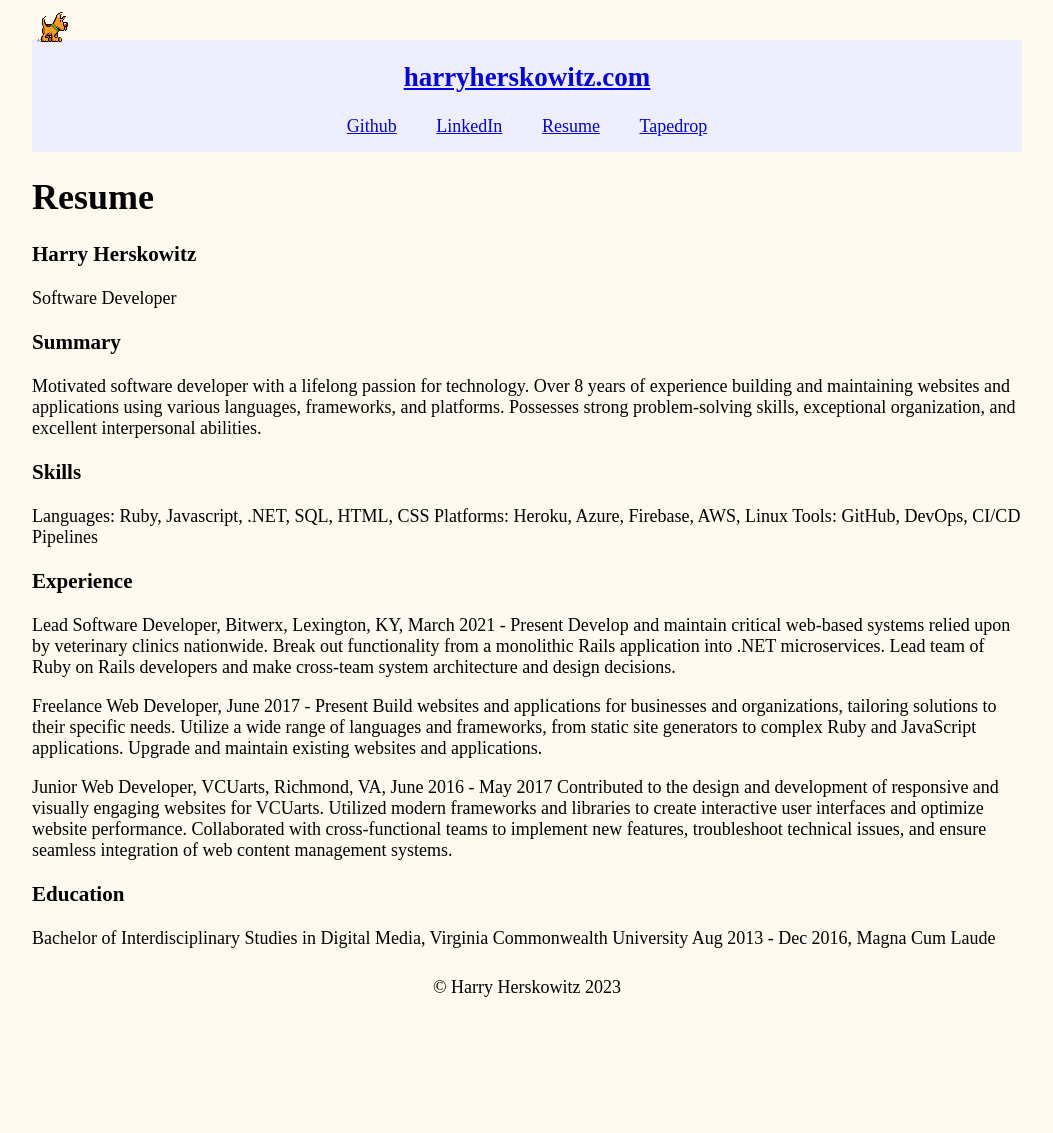
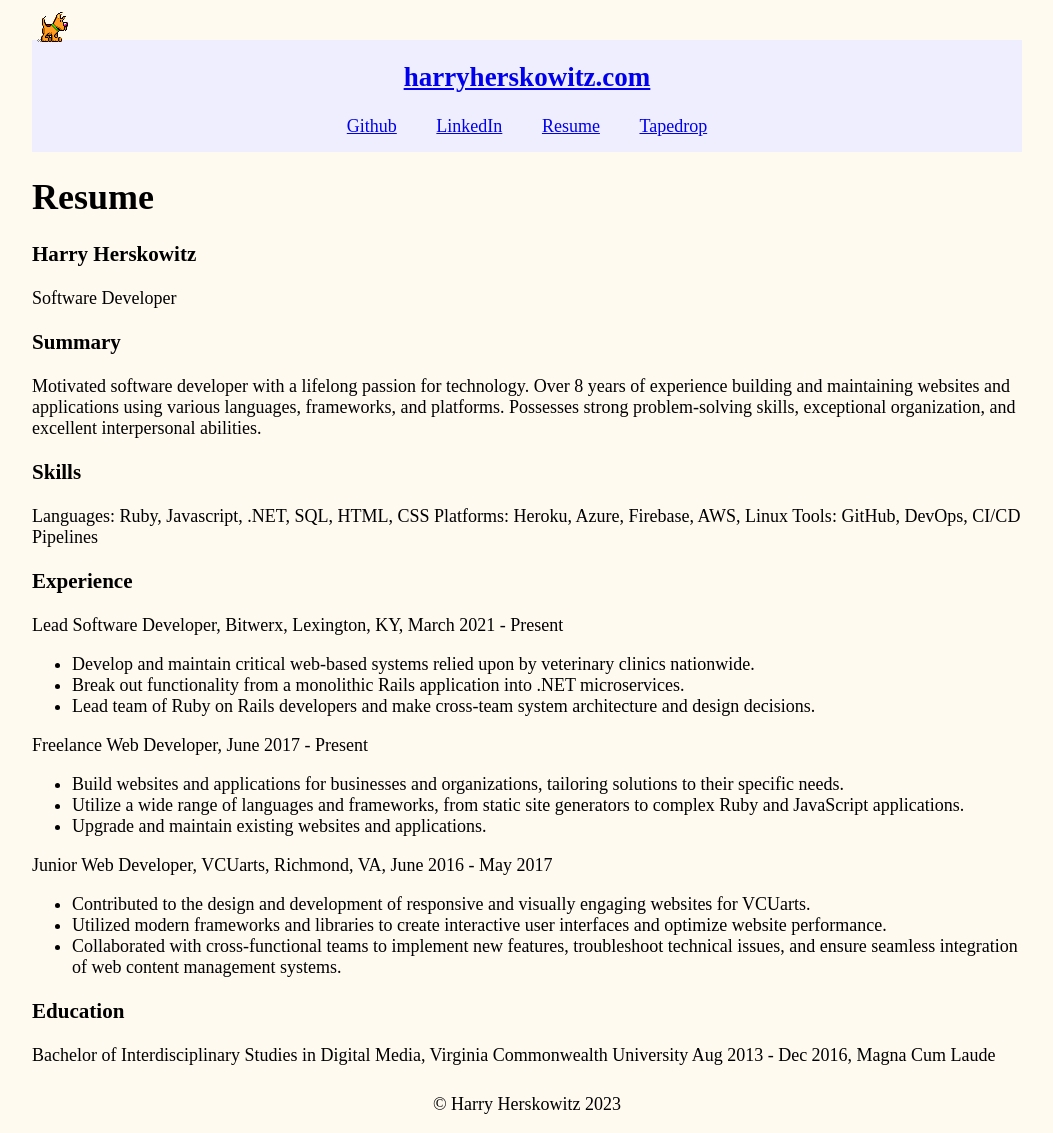
Before and after one commit to harry-herskowitz/my-blog, a Jekyll site: the page built from resume.md, in a window 1280 px wide. Shown: the whole page, without its empty margins (113-1166 px from the left). Built offline with Jekyll 4.4.1, drawn with Linux system fonts in a browser that asks for light colours; before the commit the page ends 1016 px from its top, so only the background shows below that.

```diff
--- a/resume.md
+++ b/resume.md
@@ -17,19 +17,19 @@ Tools: GitHub, DevOps, CI/CD Pipelines
 
 ### Experience
 Lead Software Developer, Bitwerx, Lexington, KY, March 2021 - Present
-Develop and maintain critical web-based systems relied upon by veterinary clinics nationwide.
-Break out functionality from a monolithic Rails application into .NET microservices.
-Lead team of Ruby on Rails developers and make cross-team system architecture and design decisions.
+- Develop and maintain critical web-based systems relied upon by veterinary clinics nationwide.
+- Break out functionality from a monolithic Rails application into .NET microservices.
+- Lead team of Ruby on Rails developers and make cross-team system architecture and design decisions.
 
 Freelance Web Developer, June 2017 - Present
-Build websites and applications for businesses and organizations, tailoring solutions to their specific needs.
-Utilize a wide range of languages and frameworks, from static site generators to complex Ruby and JavaScript applications.
-Upgrade and maintain existing websites and applications.
+- Build websites and applications for businesses and organizations, tailoring solutions to their specific needs.
+- Utilize a wide range of languages and frameworks, from static site generators to complex Ruby and JavaScript applications.
+- Upgrade and maintain existing websites and applications.
 
 Junior Web Developer, VCUarts, Richmond, VA, June 2016 - May 2017
-Contributed to the design and development of responsive and visually engaging websites for VCUarts.
-Utilized modern frameworks and libraries to create interactive user interfaces and optimize website performance.
-Collaborated with cross-functional teams to implement new features, troubleshoot technical issues, and ensure seamless integration of web content management systems.
+- Contributed to the design and development of responsive and visually engaging websites for VCUarts.
+- Utilized modern frameworks and libraries to create interactive user interfaces and optimize website performance.
+- Collaborated with cross-functional teams to implement new features, troubleshoot technical issues, and ensure seamless integration of web content management systems.
 
 ### Education
 Bachelor of Interdisciplinary Studies in Digital Media, Virginia Commonwealth University
```
